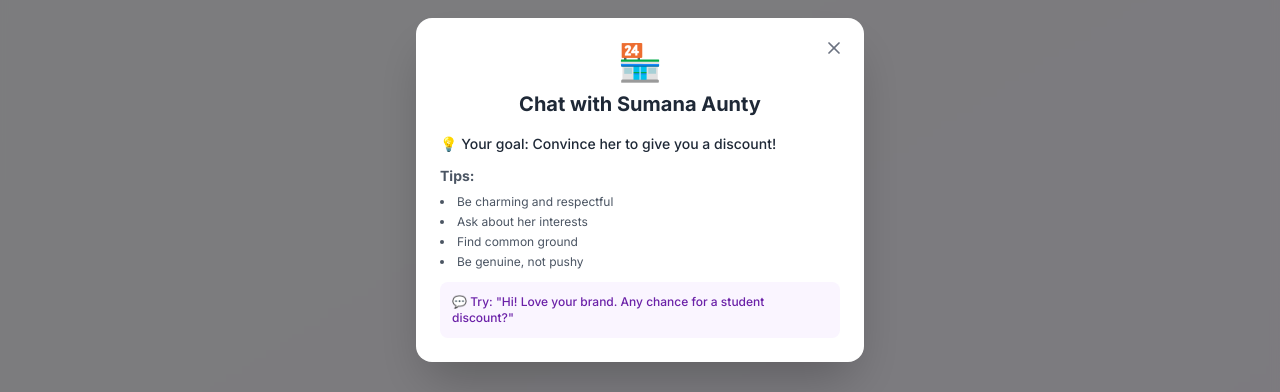
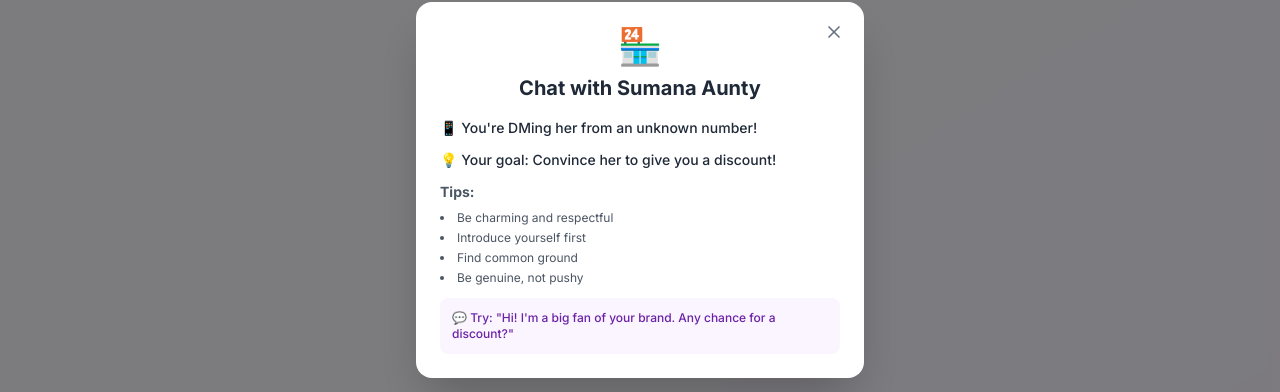
Before and after one commit to hvardhan878/ai-coupon-game, a React (Vite) app: page /chat/urban-india in a window 1280 px wide. Shown: the part 210-602 px from the top of the page. Built offline with nearby package versions, Linux system fonts and the light colour scheme; no server answers.

Commit message:
Enhance ChatGame tips: Updated tips for user interaction by introducing a new prompt about DMing from an unknown number, replacing "Ask about her interests" with "Introduce yourself first," and refining the example message for clarity and engagement.

```diff
--- a/src/components/ChatGame.tsx
+++ b/src/components/ChatGame.tsx
@@ -174,18 +174,19 @@ export default function ChatGame() {
               </div>
 
               <div className="space-y-3 text-sm text-gray-600">
+                <p className="font-medium text-gray-800">📱 You're DMing her from an unknown number!</p>
                 <p className="font-medium text-gray-800">💡 Your goal: Convince her to give you a discount!</p>
                 <div className="space-y-2">
                   <p><strong>Tips:</strong></p>
                   <ul className="list-disc list-inside space-y-1 text-xs">
                     <li>Be charming and respectful</li>
-                    <li>Ask about her interests</li>
+                    <li>Introduce yourself first</li>
                     <li>Find common ground</li>
                     <li>Be genuine, not pushy</li>
                   </ul>
                 </div>
                 <div className="bg-purple-50 p-3 rounded-lg">
-                  <p className="text-xs font-medium text-purple-800">💬 Try: "Hi! Love your brand. Any chance for a student discount?"</p>
+                  <p className="text-xs font-medium text-purple-800">💬 Try: "Hi! I'm a big fan of your brand. Any chance for a discount?"</p>
                 </div>
               </div>
             </motion.div>
```
